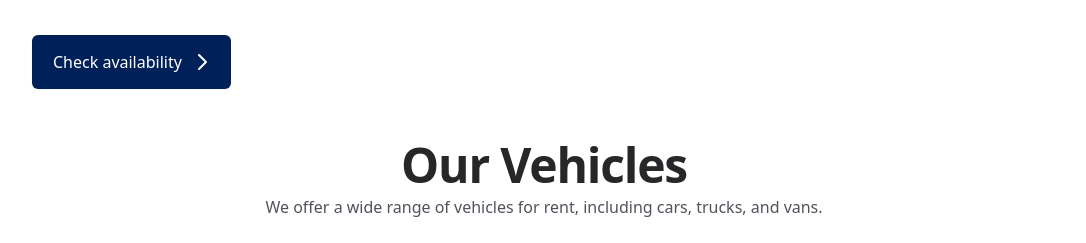
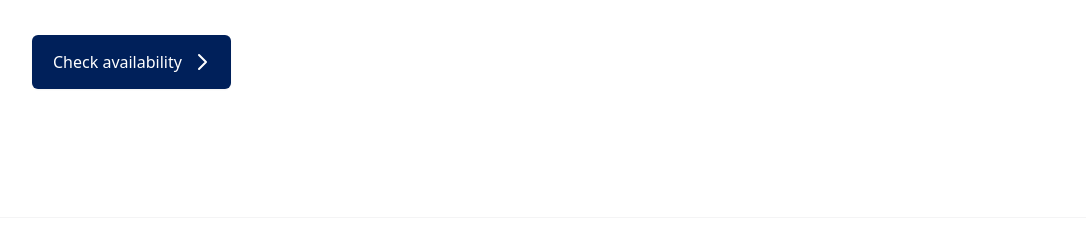
Before and after one commit to Southern-Rental-Cars/rental-cars, a Next.js app: page / in a window 1280 px wide. Shown: the part 500-743 px from the top of the page, without its empty margins (96-1182 px from the left). Built offline with nearby package versions, Linux system fonts and the light colour scheme; grey boxes are pictures that could not be loaded.

Commit message:
formatting

```diff
--- a/src/app/page.tsx
+++ b/src/app/page.tsx
@@ -49,9 +49,6 @@ const Home = async () => {
           </button>
         </div>
       </Container>
-      <Container className="mb-12 mt-12">
-        <Vehicles />
-      </Container>
     </>
   )
 }
--- /dev/null
+++ b/src/app/services/page.tsx
@@ -0,0 +1,9 @@
+const ServicesPage = () => {
+  return (
+    <div>
+      <h1>Services</h1>
+    </div>
+  )
+}
+
+export default ServicesPage
--- a/src/app/vehicles/page.tsx
+++ b/src/app/vehicles/page.tsx
@@ -88,9 +88,9 @@ const vehicles = [
 ]
 
 export const metadata: Metadata = {
-  title: 'Vehicles',
+  title: 'Our Vehicles',
   description:
-    'We offer a wide range of vehicles for rent, including cars, trucks, and vans.',
+    'Browse our selection of vehicles for rent, including cars, trucks, and vans available for rent in The Woodlands, Texas and the greater Houston area.',
 }
 
 export default function Vehicles() {
@@ -102,8 +102,8 @@ export default function Vehicles() {
         </h1>
 
         <p className="text-center text-base text-zinc-600 dark:text-zinc-400">
-          We offer a wide range of vehicles for rent, including cars, trucks,
-          and vans.
+          Browse our selection of cars, trucks, and vans available for rent in
+          The Woodlands, Texas and the greater Houston area.
         </p>
       </div>
       <ul
--- a/src/components/Header.tsx
+++ b/src/components/Header.tsx
@@ -244,7 +244,7 @@ function Avatar({
         src={avatarImage}
         alt=""
         sizes={large ? '4rem' : '2.25rem'}
-        className="h-full w-full rounded-full object-cover ring-blue-500 transition hover:scale-105 hover:ring-2 dark:ring-blue-400"
+        className="h-full w-full rounded-full object-cover ring-blue-800 transition hover:scale-105 hover:ring-2"
         priority
       />
     </Link>
```
